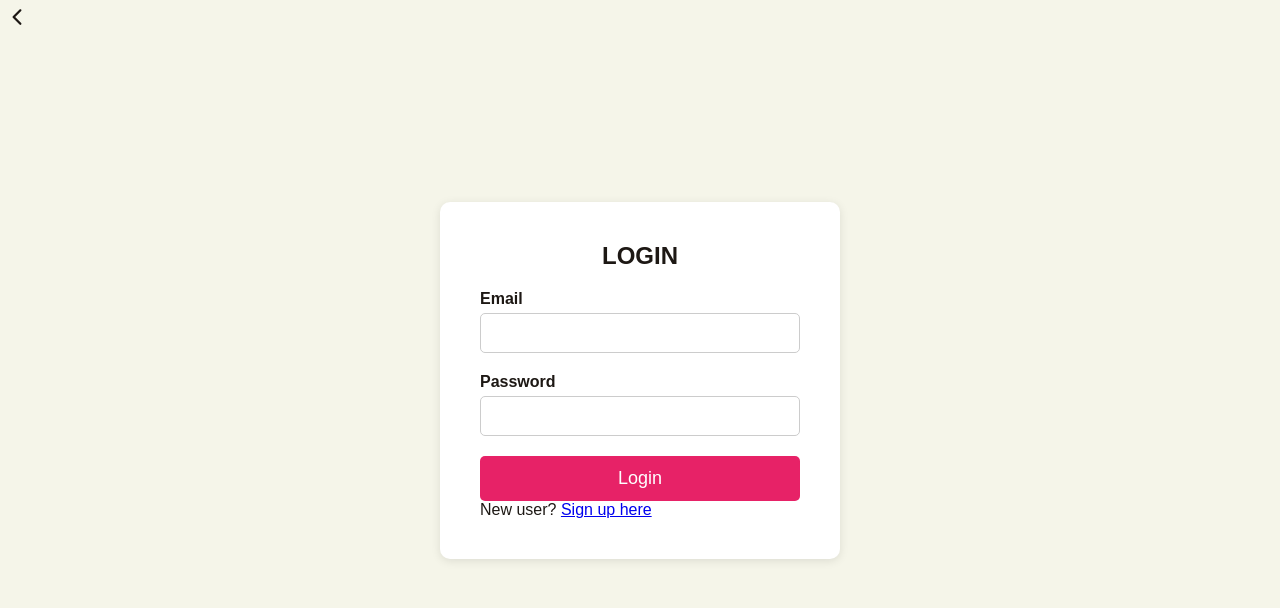
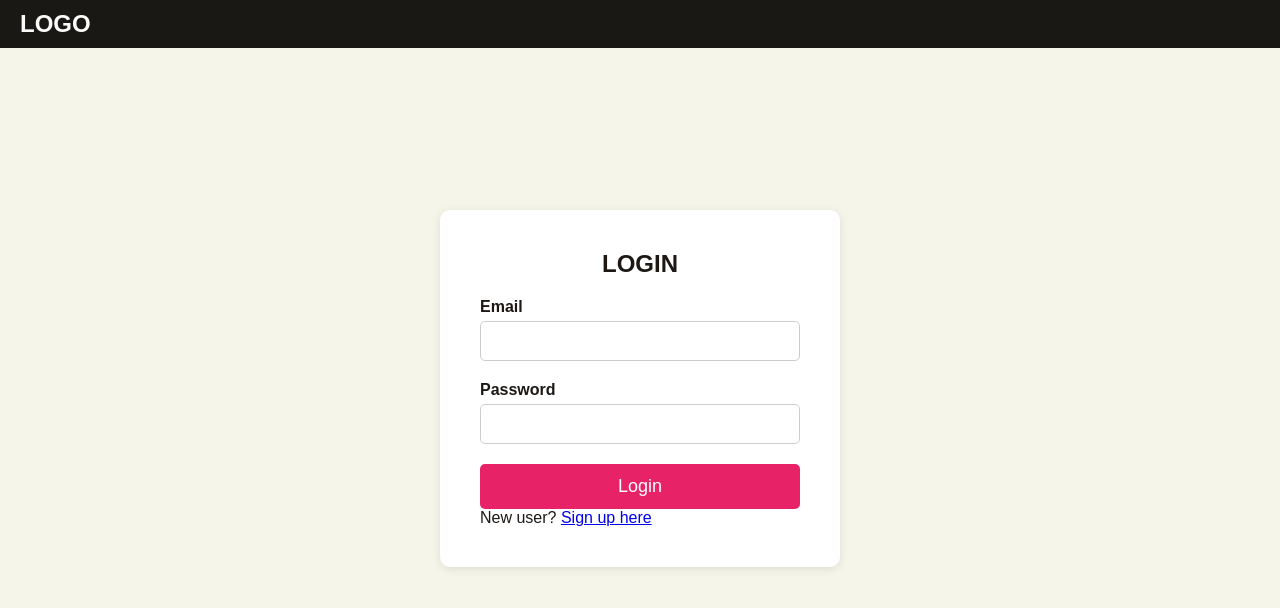
Before and after one commit to thesoorya/OTT, a React (Vite) app in the folder client/: page /login in a window 1280 px wide. Shown: the top 608 px of the page. Built offline with nearby package versions, Linux system fonts and the light colour scheme; a web font is replaced by a local one.

Commit message:
backbar completed

```diff
--- a/client/src/components/BackBar/BackBar.css
+++ b/client/src/components/BackBar/BackBar.css
@@ -1,13 +1,11 @@
-.back-bar {
-  display: flex;
-  align-items: center;
-  padding: 5px;
+.backbar {
+  background-color: #191815;
+  padding: 10px 20px;
 }
-
-.back-button {
-  background: none;
-  border: none;
+.logo a {
+  color: #fbfbfb;
+  text-decoration: none;
+  text-transform: uppercase;
   font-size: 24px;
-  cursor: pointer;
-  margin-right: 15px;
+  font-weight: bold;
 }
--- a/client/src/components/BackBar/BackBar.jsx
+++ b/client/src/components/BackBar/BackBar.jsx
@@ -1,20 +1,13 @@
-import React from 'react';
-import { useNavigate } from 'react-router-dom';
-import { IoIosArrowBack } from "react-icons/io";
-import './BackBar.css';
+import React from "react";
+import { Link } from "react-router-dom";
+import './BackBar.css'
 
 const BackBar = () => {
-  const navigate = useNavigate();
-
-  const handleBackClick = () => {
-    navigate('/');
-  };
-
   return (
-    <div className="back-bar">
-      <button className="back-button" onClick={handleBackClick}>
-        <IoIosArrowBack />
-      </button>
+    <div className="backbar">
+      <div className="logo">
+        <Link to="/">Logo</Link>
+      </div>
     </div>
   );
 };
```
